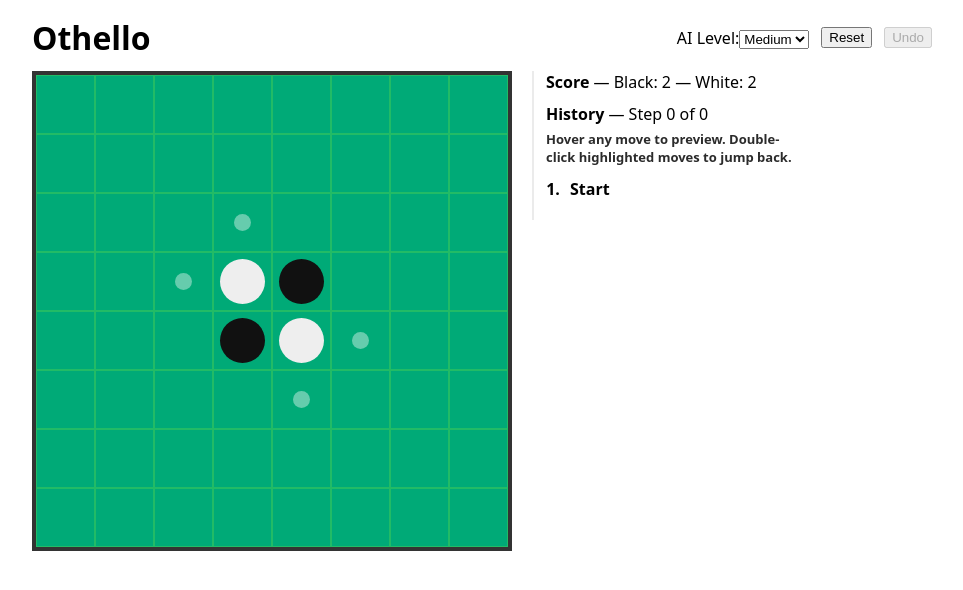
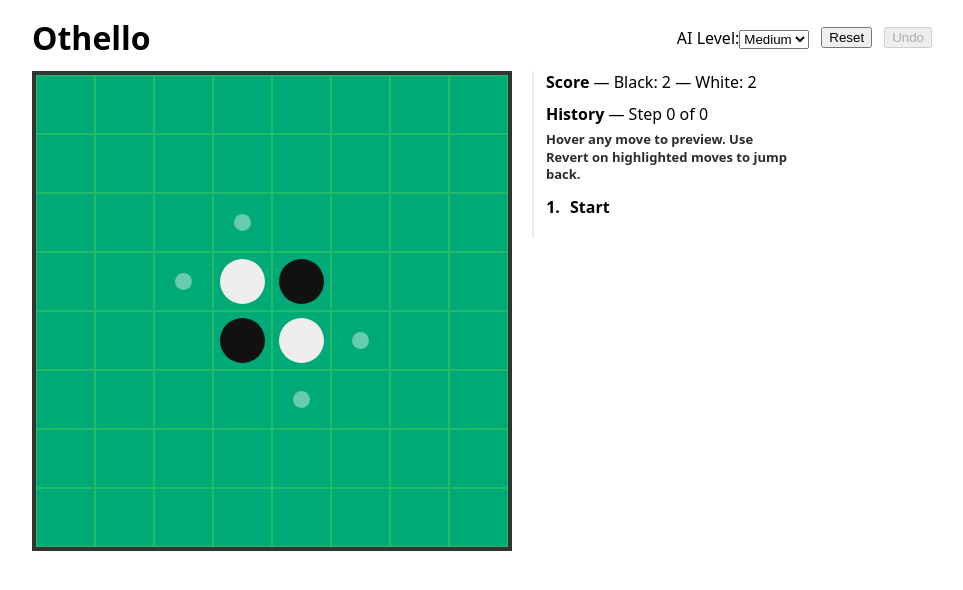
Before and after one commit to nickallan-kerv/othello, a React (Vite) app: page / in a window 1280 px wide. Shown: the top 590 px of the page, without its empty margins (158-1121 px from the left). Built offline with nearby package versions, Linux system fonts and the light colour scheme.

Commit message:
Add explicit history revert action

```diff
--- a/src/App.tsx
+++ b/src/App.tsx
@@ -568,24 +568,29 @@ export default function App(){
             <strong>Score</strong> — Black: {sc.black} — White: {sc.white}
           </div>
           <strong>History</strong> — Step {displayedHistoryStep} of {history.length-1}
-          <div className="history-help">Hover any move to preview. Double-click highlighted moves to jump back.</div>
+          <div className="history-help">Hover any move to preview. Use Revert on highlighted moves to jump back.</div>
           <ol>
             {history.map((entry, index) => (
               (()=>{
                 const isJumpable = index < historyIndex && (index === 0 || entry.move?.player === aiPlayer)
-                const jumpTitle = index === 0
-                  ? 'Double-click to restart from the beginning'
-                  : 'Double-click to jump back here (your turn next)'
                 return (
               <li
                 key={index}
                 className={isJumpable ? 'history-jumpable' : ''}
-                title={isJumpable ? jumpTitle : undefined}
                 onMouseEnter={()=>setHoveredHistoryIndex(index)}
-                onDoubleClick={()=>handleHistoryDoubleClick(index)}
                 style={{fontWeight:index===historyIndex ? 'bold' : 'normal'}}
               >
-                {index===0 ? 'Start' : entry.move ? (entry.move.r === -1 ? 'Pass' : `${entry.move.player===BLACK ? 'Black' : 'White'} @ ${entry.move.r+1},${entry.move.c+1}`) : 'Unknown move'}
+                <span>{index===0 ? 'Start' : entry.move ? (entry.move.r === -1 ? 'Pass' : `${entry.move.player===BLACK ? 'Black' : 'White'} @ ${entry.move.r+1},${entry.move.c+1}`) : 'Unknown move'}</span>
+                {isJumpable && (
+                  <button
+                    type="button"
+                    className="history-revert"
+                    onClick={()=>handleHistoryDoubleClick(index)}
+                    title={index === 0 ? 'Restart from the beginning' : 'Jump back to this move'}
+                  >
+                    Revert
+                  </button>
+                )}
               </li>
                 )
               })()
```
